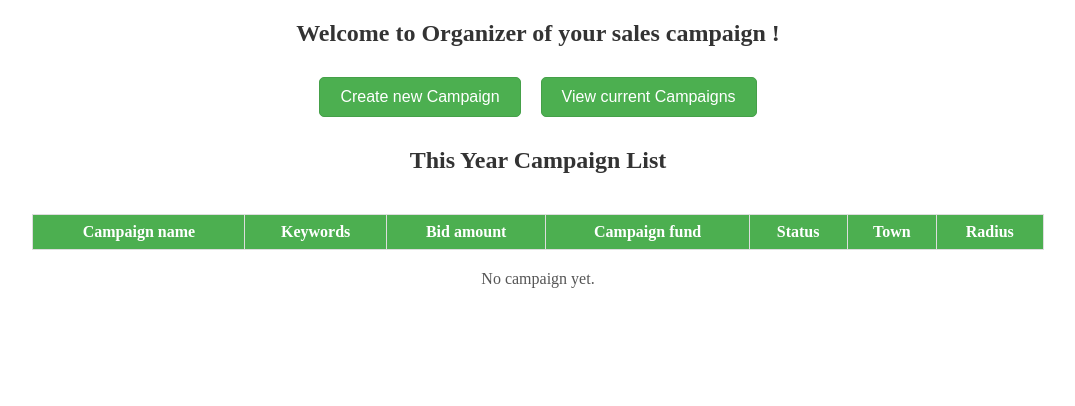
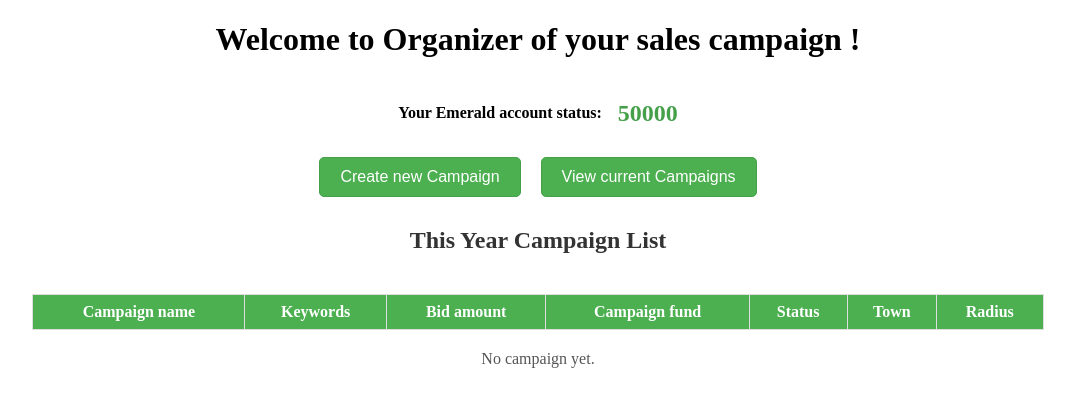
Before and after one commit to WoytekMig/FT-campaignTask, an Angular app: page /list in a window 1280 px wide. Shown: the top 406 px of the page, without its empty margins (102-1177 px from the left). Built offline with nearby package versions, Linux system fonts and the light colour scheme.

Commit message:
added accountStatus to all components

```diff
--- /dev/null
+++ b/src/app/account-status.service.ts
@@ -0,0 +1,21 @@
+import { Injectable } from '@angular/core';
+import { BehaviorSubject } from 'rxjs';
+
+@Injectable({
+  providedIn: 'root',
+})
+export class AccountStatusService {
+  private accountStatusSubject = new BehaviorSubject<number>(50000);
+  accountStatus$ = this.accountStatusSubject.asObservable();
+
+  getAccountStatus(): number {
+    return this.accountStatusSubject.value;
+  }
+
+  updatedAccountStatus(campaignFundAmount: number) {
+    this.accountStatusSubject.next(
+      this.accountStatusSubject.value - campaignFundAmount
+    );
+  }
+  constructor() {}
+}
--- a/src/app/campaign-form/campaign-form.component.html
+++ b/src/app/campaign-form/campaign-form.component.html
@@ -33,7 +33,7 @@
         campaignForm.get('bidAmount')?.touched
       "
     >
-      Min amount is 1500
+      Min. amount is 1500
     </span>
   </div>
   <div>
@@ -45,7 +45,7 @@
         campaignForm.get('campaignFund')?.touched
       "
     >
-      Name of the Campaign is required
+      Campaign fund has to be from 0 to {{ accountStatus }}
     </span>
   </div>
   <div>
--- a/src/app/campaign-form/campaign-form.component.ts
+++ b/src/app/campaign-form/campaign-form.component.ts
@@ -3,6 +3,7 @@ import { FormBuilder, FormGroup, Validators } from '@angular/forms';
 import { CampaignService } from '../campaign/campaign.service';
 import { Campaign } from '../models/campaign';
 import { ActivatedRoute, Router } from '@angular/router';
+import { AccountStatusService } from '../account-status.service';
 
 @Component({
   selector: 'app-campaign-form',
@@ -12,23 +13,29 @@ import { ActivatedRoute, Router } from '@angular/router';
 export class CampaignFormComponent implements OnInit {
   campaignForm: FormGroup = new FormGroup({});
   townOptions: string[] = ['Cracow', 'Warsaw', 'Poznan', 'Gdansk', 'Lodz'];
+  accountStatus: number = this.accountStatusService.getAccountStatus();
 
   constructor(
     private formBuilder: FormBuilder,
     private campaignService: CampaignService,
     private router: Router,
-    private activatedRoute: ActivatedRoute
+    private activatedRoute: ActivatedRoute,
+    private accountStatusService: AccountStatusService
   ) {}
 
   ngOnInit(): void {
+    const accountStatus = this.accountStatusService.getAccountStatus();
     this.campaignForm = this.formBuilder.group({
       name: ['', Validators.required],
       keywords: ['', Validators.required],
       bidAmount: ['', [Validators.required, Validators.min(1500)]],
-      campaignFund: ['', Validators.required],
+      campaignFund: [
+        '',
+        [Validators.required, Validators.min(0), Validators.max(accountStatus)],
+      ],
       status: ['', Validators.required],
-      town: ['Cracow'],
-      radius: ['', Validators.required],
+      town: [''],
+      radius: ['', [Validators.required, Validators.min(0)]],
     });
 
     let id = this.activatedRoute.snapshot.paramMap.get('id');
@@ -37,6 +44,13 @@ export class CampaignFormComponent implements OnInit {
       let campaign = this.campaignService.getCampaign(id);
       if (campaign) {
         this.campaignForm.patchValue(campaign);
+
+        const campaignFundControl = this.campaignForm.get('campaignFund');
+        if (campaignFundControl) {
+          this.accountStatusService.updatedAccountStatus(
+            campaignFundControl.value
+          );
+        }
       }
     }
   }
--- a/src/app/campaign-list/campaign-list.component.html
+++ b/src/app/campaign-list/campaign-list.component.html
@@ -38,8 +38,15 @@
           {{ campaign.radius }}
         </td>
         <td>
-          <button (click)="deleteCampaign(campaign.id)">Delete</button>
-          <button [routerLink]="['/edit', campaign.id]">Edit</button>
+          <button (click)="deleteCampaign(campaign.id, -campaign.campaignFund)">
+            Delete
+          </button>
+          <button
+            (click)="updatedAccountStatus(-campaign.campaignFund)"
+            [routerLink]="['/edit', campaign.id]"
+          >
+            Edit
+          </button>
         </td>
       </tr>
     </tbody>
--- a/src/app/campaign-list/campaign-list.component.ts
+++ b/src/app/campaign-list/campaign-list.component.ts
@@ -1,6 +1,7 @@
 import { Component, OnInit } from '@angular/core';
 import { CampaignService } from '../campaign/campaign.service';
 import { Campaign } from '../models/campaign';
+import { AccountStatusService } from '../account-status.service';
 
 @Component({
   selector: 'app-campaign-list',
@@ -10,13 +11,20 @@ import { Campaign } from '../models/campaign';
 export class CampaignListComponent implements OnInit {
   campaigns: Campaign[] = [];
 
-  constructor(private campaignService: CampaignService) {}
+  constructor(
+    private campaignService: CampaignService,
+    private accountStatusService: AccountStatusService
+  ) {}
 
   ngOnInit(): void {
     this.campaigns = this.campaignService.getCampaigns();
   }
 
-  deleteCampaign(id: string) {
-    this.campaignService.deleteCampaign(id);
+  deleteCampaign(id: string, campaignFund: number) {
+    this.campaignService.deleteCampaign(id, campaignFund);
+  }
+
+  updatedAccountStatus(campaignFund: number) {
+    this.accountStatusService.updatedAccountStatus(campaignFund);
   }
 }
--- a/src/app/campaign/campaign.service.ts
+++ b/src/app/campaign/campaign.service.ts
@@ -1,5 +1,7 @@
 import { Injectable } from '@angular/core';
 import { Campaign } from '../models/campaign';
+import { BehaviorSubject } from 'rxjs';
+import { AccountStatusService } from '../account-status.service';
 
 @Injectable({
   providedIn: 'root',
@@ -7,8 +9,11 @@ import { Campaign } from '../models/campaign';
 export class CampaignService {
   private campaigns: Campaign[] = [];
 
-  constructor() {
-    let savedCampaigns = localStorage.getItem('campaigns');
+  private accountStatus = new BehaviorSubject<number>(0);
+  accountStatus$ = this.accountStatus.asObservable();
+
+  constructor(private accountStatusService: AccountStatusService) {
+    let savedCampaigns = localStorage.getItem('campaign');
     this.campaigns = savedCampaigns ? JSON.parse(savedCampaigns) : [];
   }
 
@@ -21,19 +26,37 @@ export class CampaignService {
   }
 
   addCampaign(campaign: Campaign): void {
-    campaign.id = Date.now().toString();
+    const accountStatus = this.accountStatusService.getAccountStatus();
 
-    this.campaigns.push(campaign);
-    localStorage.setItem('campaign', JSON.stringify(this.campaigns));
+    if (accountStatus >= 0) {
+      campaign.id = campaign.id ? campaign.id : Date.now().toString();
+
+      this.accountStatusService.updatedAccountStatus(campaign.campaignFund);
+
+      this.campaigns.push(campaign);
+
+      localStorage.setItem('campaign', JSON.stringify(this.campaigns));
+    }
   }
 
-  deleteCampaign(id: string): void {
+  deleteCampaign(id: string, campaignFund: number): void {
+    this.accountStatusService.updatedAccountStatus(campaignFund);
+
     let index = this.campaigns.findIndex((res) => res.id === id);
     this.campaigns.splice(index, 1);
     localStorage.setItem('campaign', JSON.stringify(this.campaigns));
   }
 
   updateCampaign(id: string, updateCampaign: Campaign): void {
+    const existingCampaign = this.getCampaign(id);
+    if (existingCampaign) {
+      updateCampaign.id = existingCampaign.id;
+
+      this.accountStatusService.updatedAccountStatus(
+        updateCampaign.campaignFund - existingCampaign.campaignFund
+      );
+    }
+
     let index = this.campaigns.findIndex((res) => res.id === id);
     this.campaigns[index] = updateCampaign;
     localStorage.setItem('campaign', JSON.stringify(this.campaigns));
--- a/src/app/home/home.component.css
+++ b/src/app/home/home.component.css
@@ -9,12 +9,20 @@ body {
     background-color: #f4f4f4;
 }
 
-div {
+header {
     text-align: center;
 }
 
+div {
+    display: flex;
+    flex-direction: row;
+    justify-content: center;
+    gap: 16px;
+    align-items: center;
+}
+
 h2 {
-    color: #333;
+    color: #45a049;
 }
 
 button {
--- a/src/app/home/home.component.html
+++ b/src/app/home/home.component.html
@@ -1,8 +1,10 @@
-<div>
-  <h2>Welcome to Organizer of your sales campaign !</h2>
-  <!--   <h4>Your Emerald account status:</h4>
-  <h3> {{ accountStatus }}</h3> -->
+<header>
+  <h1>Welcome to Organizer of your sales campaign !</h1>
+  <div>
+    <h4>Your Emerald account status:</h4>
+    <h2>{{ accountStatus }}</h2>
+  </div>
   <button [routerLink]="['/new']">Create new Campaign</button>
   <button [routerLink]="['/list']">View current Campaigns</button>
   <!--   <button [routerLink]="['/list-past']">View last year's Campaigns</button> -->
-</div>
+</header>
--- a/src/app/home/home.component.ts
+++ b/src/app/home/home.component.ts
@@ -1,10 +1,23 @@
-import { Component } from '@angular/core';
+import { Component, OnDestroy } from '@angular/core';
+import { Subscription } from 'rxjs';
+import { AccountStatusService } from '../account-status.service';
 
 @Component({
   selector: 'app-home',
   templateUrl: './home.component.html',
-  styleUrls: ['./home.component.css']
+  styleUrls: ['./home.component.css'],
 })
-export class HomeComponent {
+export class HomeComponent implements OnDestroy {
+  accountStatus: number | undefined;
+  private subscription: Subscription;
 
+  constructor(private accountStatusService: AccountStatusService) {
+    this.subscription = this.accountStatusService.accountStatus$.subscribe(
+      (data) => (this.accountStatus = data)
+    );
+  }
+
+  ngOnDestroy(): void {
+    this.subscription.unsubscribe();
+  }
 }
```
Also changed, not shown: 1 other file (tests, documents, lock files or other folders).
